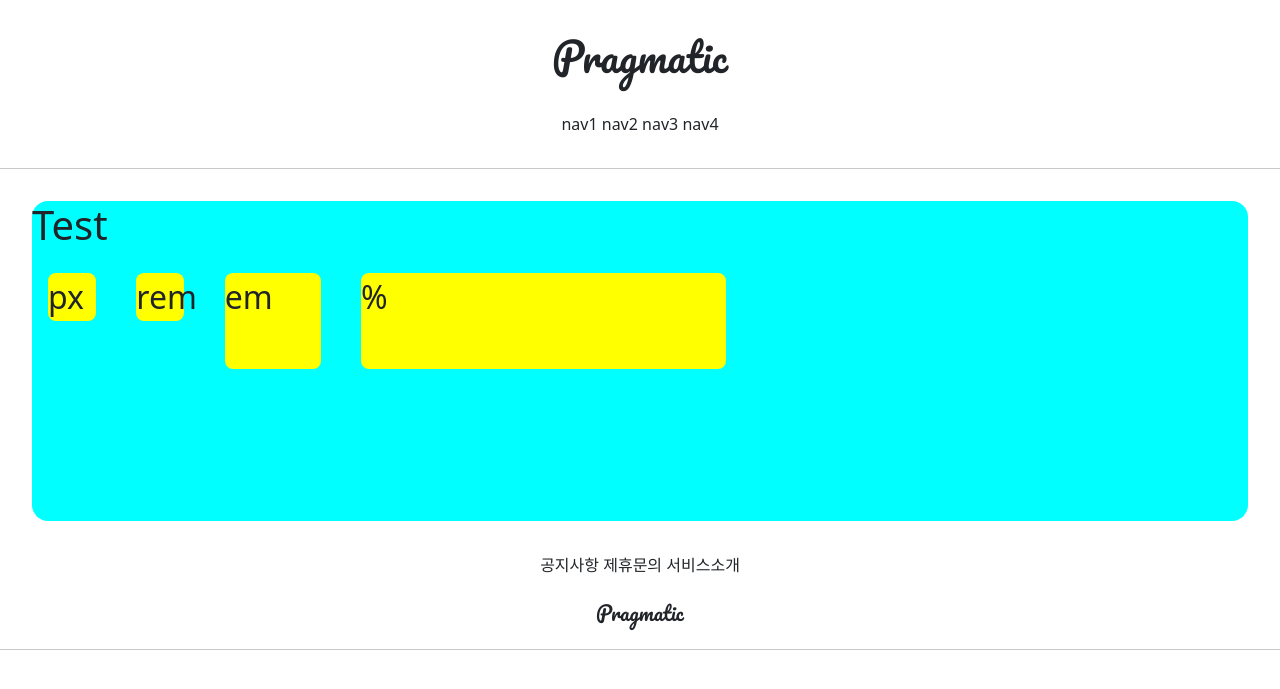
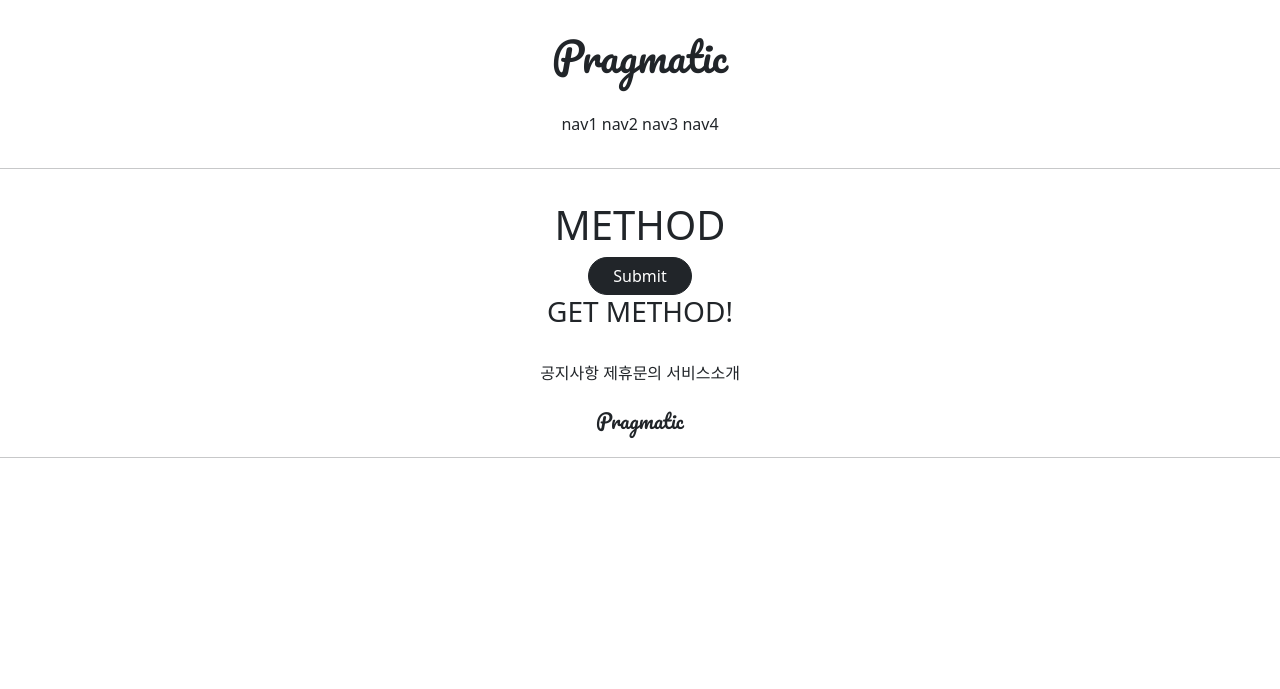
Before and after one commit to namvandy/gi_6, a Django app: page /accounts/hello_world/ in a window 1280 px wide. Shown: the top 689 px of the page. Run offline with Django 3.2, Linux system fonts and the light colour scheme; parts of the project's set-up code (start-up, migrations or seed data) failed here and were passed over.

Commit message:
7/8 third commit

```diff
--- a/accountapp/templates/accountapp/hello_world.html
+++ b/accountapp/templates/accountapp/hello_world.html
@@ -2,26 +2,16 @@
 
 {% block content %}
 
-    <style>
+   <div style="margin: 2rem; text-align: center">
 
-        .testing{
-            background-color: yellow;
-            margin: 1rem;
-            height: 48px;
-            width: 48px;
-            border-radius: .5rem;
-            display: inline-block; <!--세로배열이아닌 가로배열-->
-        }
-    </style>
 
-    <div style="height: 20rem; background-color: aqua; margin: 2rem;
-     border-radius: 1rem;font-size:2rem"> <!--overflow:scroll을 넣으면 스크롤생성가능-->
-        <h1>Test</h1>
-
-    <div class="testing" style="height: 48px; width: 48px">px</div>
-    <div class="testing" style="height: 3rem; width: 3rem">rem</div>
-    <div class="testing" style="height: 3em; width: 3em">em</div>
-    <div class="testing" style="height: 30%; width: 30%">%</div>
+    <!--overflow:scroll을 넣으면 스크롤생성가능-->
+        <h1>METHOD</h1>
+        <form action="/accounts/hello_world/" method="post">
+            {% csrf_token %} <!--쟝고의 링크 접속설정-->
+            <input type="submit" class="btn btn-dark rounded-pill px-4">
+        </form>
+        <h3>{{ text }}</h3>
     </div>
 
 {% endblock %}
--- a/accountapp/views.py
+++ b/accountapp/views.py
@@ -5,4 +5,9 @@ from django.shortcuts import render
 
 def hello_world(request):
     # return HttpResponse('Hello World')
-    return render(request, 'accountapp/hello_world.html')
+    if request.method == 'POST':
+        return render(request, 'accountapp/hello_world.html',
+                      context={'text':'POST METHOD!'})
+    else:
+        return render(request, 'accountapp/hello_world.html',
+                      context={'text':'GET METHOD!'})
```
